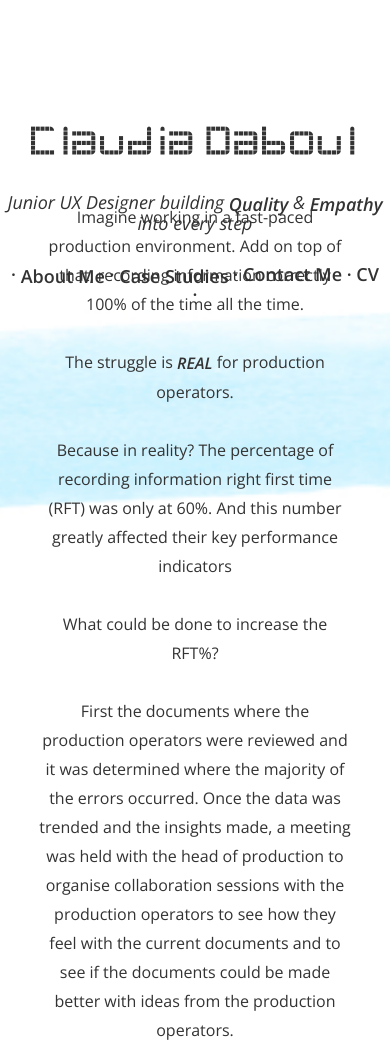
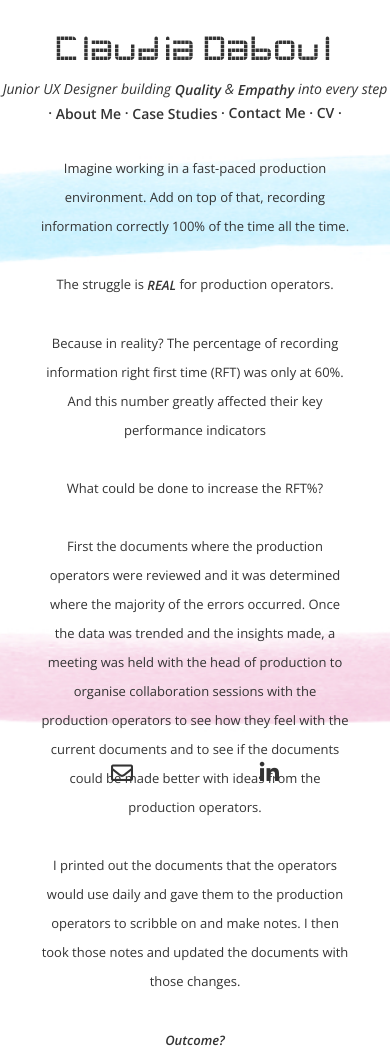
Before and after one commit to Claudsdee/claudiadaboul.com, a plain HTML site: page RFT.html in a window 390 px wide. Shown: the top 1052 px of the page. Drawn offline with nearby package versions, Linux system fonts and the light colour scheme.

Commit message:
Add files via upload
@media fix

```diff
--- a/css/RFT.css
+++ b/css/RFT.css
@@ -129,7 +129,7 @@ footer {
     font-size: 48px;
 }
 
-@media only screen and (max-width: 800px) {
+@media only screen and (min-width: 1025px) and (max-width: 1280px) {
     header {
         display: flex;
         flex-direction: column;
@@ -181,7 +181,7 @@ footer {
         justify-content: space-around;
         align-items: center;
         height: 10vh;
-        padding: unset;
+        margin-top: 15vh;
     }
 
     #ico {
@@ -189,3 +189,34 @@ footer {
         justify-content: space-around;
     }
 }
+
+/*phone portrait*/
+
+@media only screen and (max-width: 700px){
+    header {
+        justify-content: center;
+        padding-top: 4vh;
+    }
+
+    h1 {
+        font-size: 32px;
+    }
+
+    #subt, #links {
+        font-size: 14px;
+        margin-top: 1vh;
+        text-align: center;
+    }
+
+    #main {
+        height: 72vh;
+        width: 90vw;
+        justify-content: flex-start;
+        font-size: 13px;
+        margin-top: 3vh;
+    }
+
+    .fa-ico {
+        font-size: 22px;
+    }
+}
```
